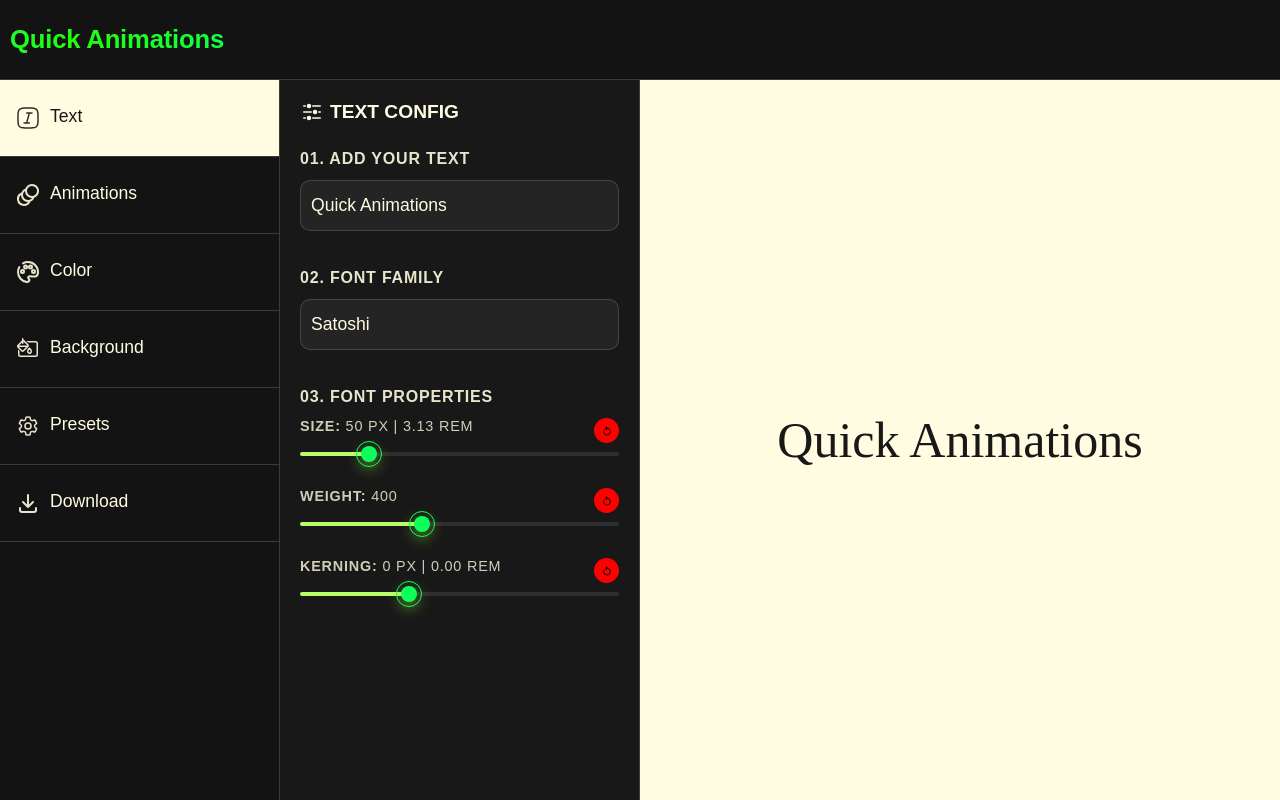
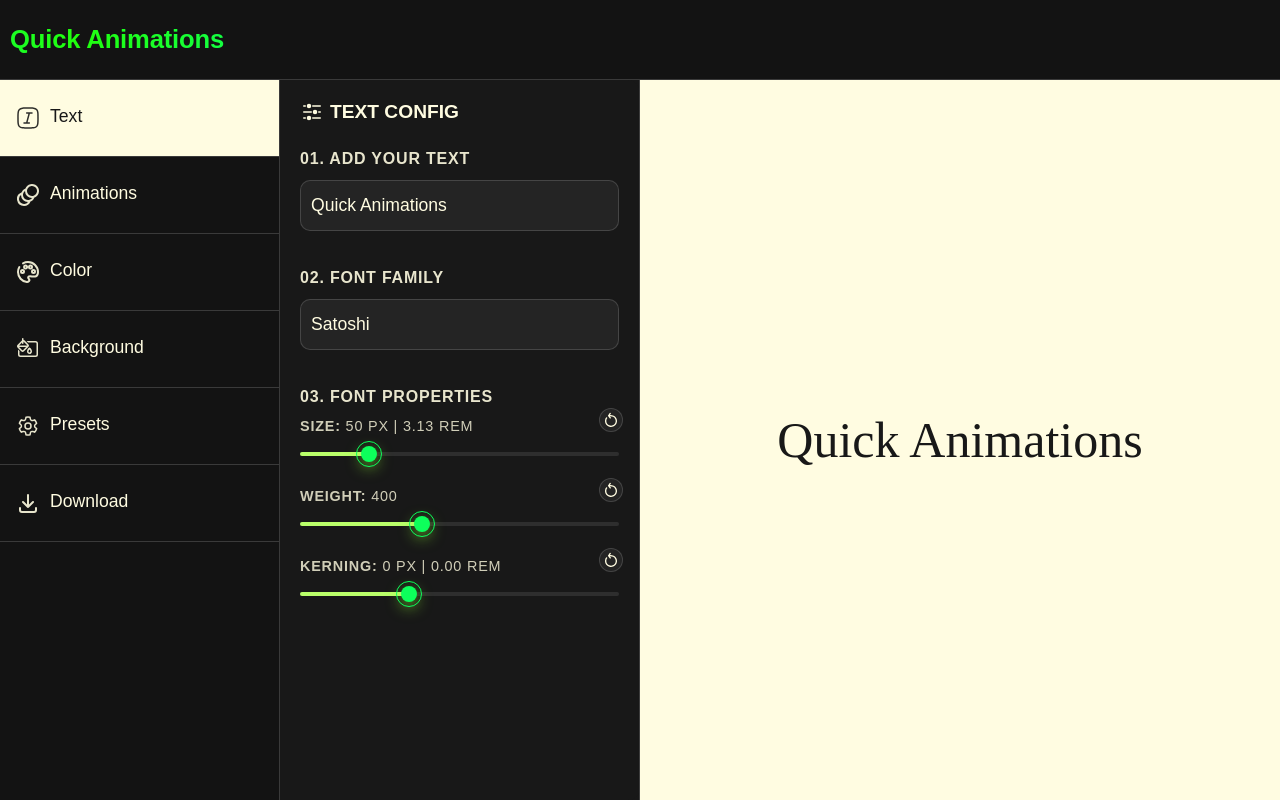
Before and after one commit to matiasecharri/bloop, a Next.js app: page / in a window 1280 px wide. Built offline with nearby package versions, Linux system fonts and the light colour scheme.

Commit message:
feat: add ResetButton component

```diff
--- a/src/shared/components/atoms/reset-button/ResetButton.module.css
+++ b/src/shared/components/atoms/reset-button/ResetButton.module.css
@@ -1,19 +1,58 @@
 .resetBtn {
   position: absolute;
-  right: 0;
+  top: -10px;
+  right: -4px;
   z-index: 10;
   display: flex;
   justify-content: center;
   align-items: center;
-  width: 25px;
-  height: 25px;
+  width: 24px;
+  height: 24px;
+  color: var(--color-light);
   cursor: pointer;
-  background-color: red;
+  background-color: #242424;
+  border: 1px solid var(--color-border-light);
   border-radius: 50%;
+  transition: opacity 0.4s ease-in-out;
+  transition: opacity 0.4s ease-in-out;
+  transition: opacity 0.4s ease-in-out;
+  transition: opacity 0.4s ease-in-out;
+  transition: opacity 0.4s ease-in-out;
 }
 
 .resetBtn svg {
-  width: 10px;
-  height: 10px;
+  width: 16px;
+  height: 16px;
+  transition: 0.4s ease-in-out;
+  transition: 0.4s ease-in-out;
+  transition: 0.4s ease-in-out;
+  transition: 0.4s ease-in-out;
+  transition: 0.4s ease-in-out;
   pointer-events: none;
 }
+
+.resetBtn:hover svg {
+  transition: 0.4s ease;
+  transition: 0.4s ease;
+  transition: 0.4s ease;
+  transition: 0.4s ease;
+  transition: 0.4s ease;
+  transform: rotate(-360deg);
+  transform: rotate(-360deg);
+  transform: rotate(-360deg);
+  transform: rotate(-360deg);
+  transform: rotate(-360deg);
+}
+
+.disabledBtn {
+  cursor: default;
+  opacity: 0.5;
+}
+
+.disabledBtn:hover svg {
+  transform: initial;
+  transform: initial;
+  transform: initial;
+  transform: initial;
+  transform: initial;
+}
--- a/src/shared/components/atoms/reset-button/ResetButton.tsx
+++ b/src/shared/components/atoms/reset-button/ResetButton.tsx
@@ -1,15 +1,22 @@
+import { MouseEvent } from "react";
+import clsx from "clsx";
 import { IconReset } from "@/assets/svg";
-import { MouseEvent } from "react";
 import s from "./ResetButton.module.css";
 
 interface ResetButtonProps {
   ariaLabel: string;
+  disabled?: boolean;
   onClick: (event: MouseEvent<HTMLButtonElement>) => void;
 }
 
-const ResetButton = ({ ariaLabel, onClick }: ResetButtonProps) => {
+const ResetButton = ({ ariaLabel, disabled, onClick }: ResetButtonProps) => {
   return (
-    <button aria-label={ariaLabel} className={s.resetBtn} onClick={onClick}>
+    <button
+      aria-label={ariaLabel}
+      className={clsx(s.resetBtn, disabled && s.disabledBtn)}
+      disabled={disabled}
+      onClick={onClick}
+    >
       <IconReset />
     </button>
   );
```
